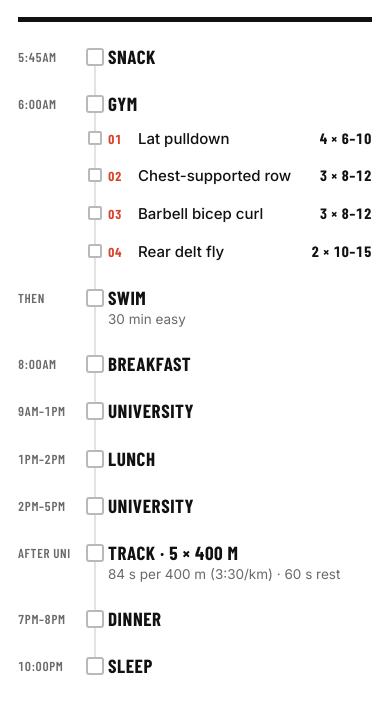
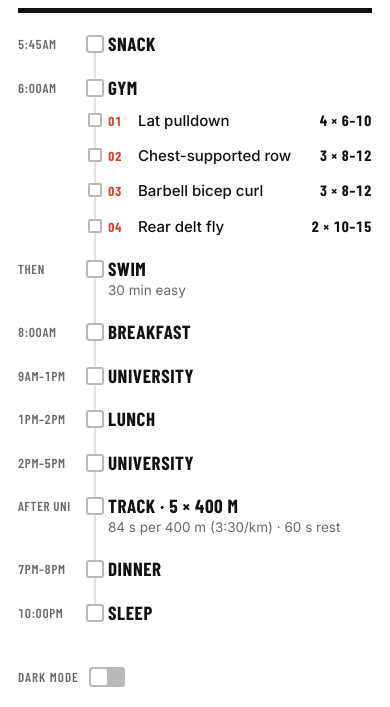
Before and after one commit to jonesben57/today-training, a plain HTML site: page index.html in a window 390 px wide. Shown: the part 137-844 px from the top of the page. Drawn offline with nearby package versions, Linux system fonts and the light colour scheme; a web font is replaced by a local one.

Commit message:
Add a light/dark switch at the bottom of the page
Follows the phone's setting until tapped, then remembers the choice.
The page is pinned to the screen height so the switch sits at the bottom,
and every day still fits on one screen.

Co-Authored-By: Claude Opus 5.5 <noreply@anthropic.com>

```diff
--- a/app.js
+++ b/app.js
@@ -417,6 +417,8 @@ const PLAN = {
   // if the day is too tall, or loosen it (up to 1.5×) if there's room to spare.
   function fitToScreen() {
     const root = document.documentElement;
+    const main = document.getElementById("app");
+    if (main) main.style.minHeight = `${window.innerHeight}px`; // keeps the switch at the very bottom
     const step = (k, by) => Math.round((k + by) * 10) / 10;
     const fits = (k) => {
       root.style.setProperty("--k", String(k));
@@ -429,6 +431,33 @@ const PLAN = {
       while (k > 0.3 && !fits(k)) k = step(k, -0.1);
     }
     root.style.setProperty("--k", String(k));
+  }
+
+  // The light/dark switch at the bottom. Until it's tapped, it follows the phone's setting;
+  // after that it remembers the choice ("today.theme" on the phone).
+  const THEME_KEY = "today.theme";
+
+  function setupThemeSwitch() {
+    const button = document.getElementById("theme");
+    if (!button) return;
+    const root = document.documentElement;
+    const phoneIsDark = window.matchMedia("(prefers-color-scheme: dark)");
+    const isDark = () => (root.dataset.theme ? root.dataset.theme === "dark" : phoneIsDark.matches);
+
+    const show = () => {
+      button.setAttribute("aria-checked", String(isDark()));
+      const bg = getComputedStyle(root).getPropertyValue("--bg").trim();
+      for (const meta of document.querySelectorAll('meta[name="theme-color"]')) meta.setAttribute("content", bg);
+    };
+
+    button.addEventListener("click", () => {
+      const next = isDark() ? "light" : "dark";
+      root.dataset.theme = next;
+      try { localStorage.setItem(THEME_KEY, next); } catch (_) { /* not saved, still switched */ }
+      show();
+    });
+    if (phoneIsDark.addEventListener) phoneIsDark.addEventListener("change", show);
+    show();
   }
 
   function openStorage() {
@@ -492,6 +521,7 @@ const PLAN = {
     window.addEventListener("resize", fitToScreen); // rotation, Safari's bars appearing
     if (document.fonts) document.fonts.ready.then(fitToScreen); // real fonts change line widths
 
+    setupThemeSwitch();
     refresh();
     document.body.setAttribute("data-ready", "");
     startOffline();
--- a/index.html
+++ b/index.html
@@ -26,6 +26,12 @@
 
   <link rel="stylesheet" href="styles.css">
   <script>
+    // Apply a saved light/dark choice before anything is drawn, so there's no flash.
+    try {
+      var theme = localStorage.getItem("today.theme");
+      if (theme === "light" || theme === "dark") document.documentElement.setAttribute("data-theme", theme);
+    } catch (e) { /* no storage: follow the phone */ }
+
     // If app.js can't start (say, a typo after editing the plan), say so instead of showing a blank page.
     addEventListener("error", function (event) {
       var main = document.getElementById("app");
@@ -47,6 +53,11 @@
            aria-valuemin="0" aria-valuemax="0" aria-valuenow="0"></div>
     </header>
     <ol class="timeline" id="timeline"></ol>
+    <footer class="foot">
+      <button type="button" class="theme" id="theme" role="switch" aria-checked="false">
+        <span>Dark mode</span><span class="switch" aria-hidden="true"></span>
+      </button>
+    </footer>
   </main>
 </body>
 </html>
--- a/styles.css
+++ b/styles.css
@@ -25,8 +25,9 @@
   color-scheme: light dark;
 }
 
+/* Dark: when the phone is in dark mode (unless the switch says light), or when the switch says dark. */
 @media (prefers-color-scheme: dark) {
-  :root {
+  :root:not([data-theme="light"]) {
     --bg: #0d0d0d;
     --ink: #f3f3f1;
     --muted: #9a9a9a;
@@ -37,6 +38,20 @@
     --press: #1a1a1a;
   }
 }
+
+:root[data-theme="dark"] {
+  --bg: #0d0d0d;
+  --ink: #f3f3f1;
+  --muted: #9a9a9a;
+  --done: #5c5c5c;
+  --line: #262626;
+  --box: #4f4f4f;
+  --bar: #2b2b2b;
+  --press: #1a1a1a;
+  color-scheme: dark;
+}
+
+:root[data-theme="light"] { color-scheme: light; }
 
 *, *::before, *::after { box-sizing: border-box; }
 
@@ -60,6 +75,8 @@ body {
 main {
   max-width: 480px;
   margin: 0 auto;
+  display: flex;          /* min-height is set to the screen height by app.js, */
+  flex-direction: column; /* so the light/dark switch sits at the very bottom */
   /* keep clear of the notch, the rounded corners and the home bar */
   padding:
     calc(env(safe-area-inset-top, 0px) + 14px * var(--k))
@@ -334,6 +351,59 @@ main {
 
 .sub .row[aria-pressed="true"] .name { text-decoration-thickness: 1.5px; }
 
+/* ------------------------------------------------- light/dark switch */
+
+.foot {
+  margin-top: auto;
+  padding-top: calc(8px * var(--k));
+}
+
+.theme {
+  -webkit-appearance: none;
+  appearance: none;
+  display: flex;
+  align-items: center;
+  gap: 10px;
+  margin: 0;
+  padding: 8px 0;
+  border: 0;
+  background: none;
+  color: var(--muted);
+  font: 600 13px/1 var(--display);
+  letter-spacing: 0.08em;
+  text-transform: uppercase;
+  cursor: pointer;
+  touch-action: manipulation;
+  -webkit-user-select: none;
+  user-select: none;
+}
+
+.theme:focus-visible { outline: 2px solid var(--accent); outline-offset: 2px; }
+
+.switch {
+  position: relative;
+  width: 36px;
+  height: 20px;
+  border-radius: 3px;
+  background: var(--box);
+  transition: background-color 0.2s ease;
+}
+
+.switch::after {
+  content: "";
+  position: absolute;
+  top: 2px;
+  left: 2px;
+  width: 16px;
+  height: 16px;
+  border-radius: 2px;
+  background: #ffffff;
+  transition: transform 0.2s ease;
+}
+
+.theme[aria-checked="true"] .switch { background: var(--accent); }
+.theme[aria-checked="true"] .switch::after { transform: translateX(16px); }
+
 /* ----------------------------------------------------------------- misc */
 
 .oops {
```
